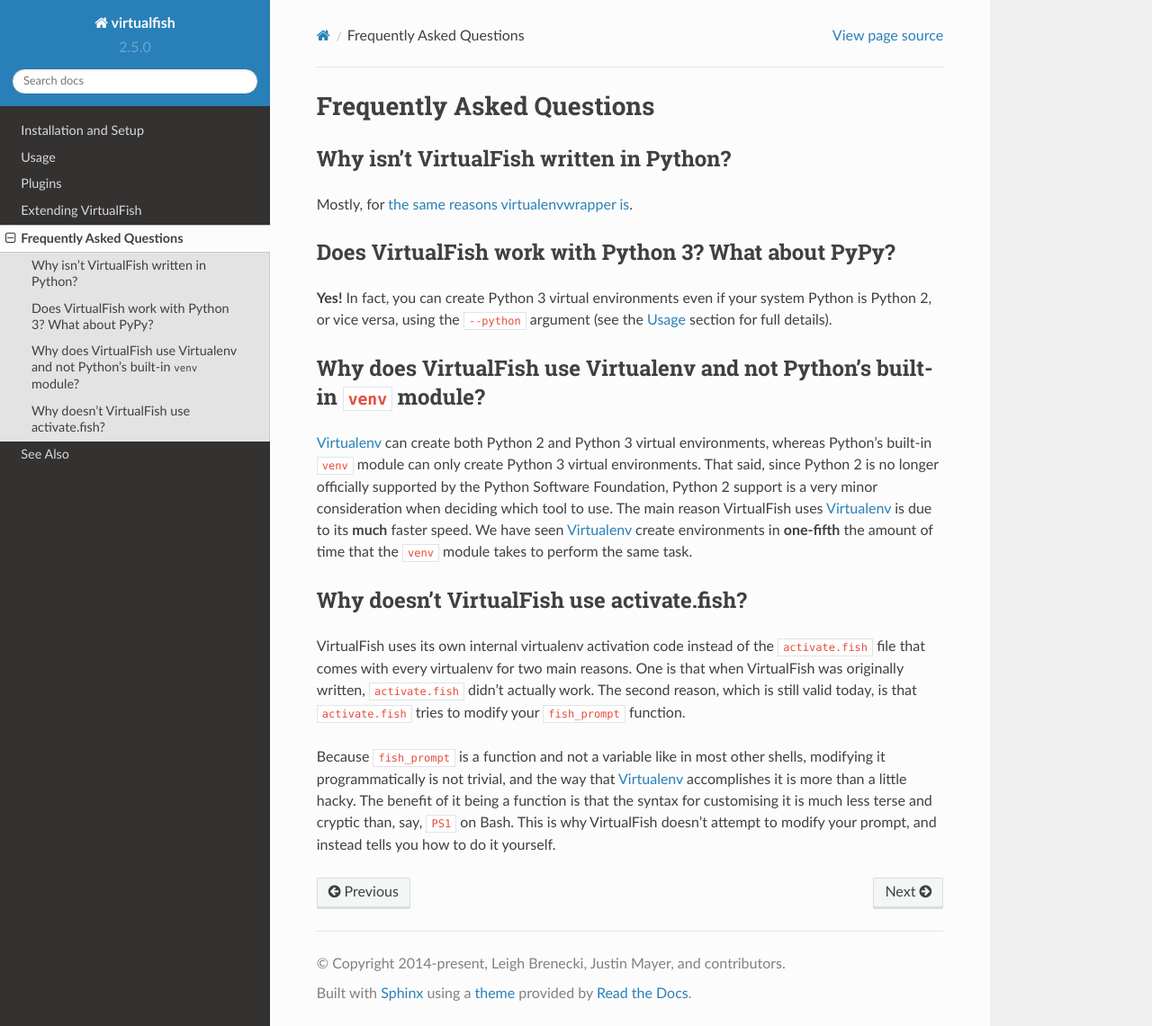
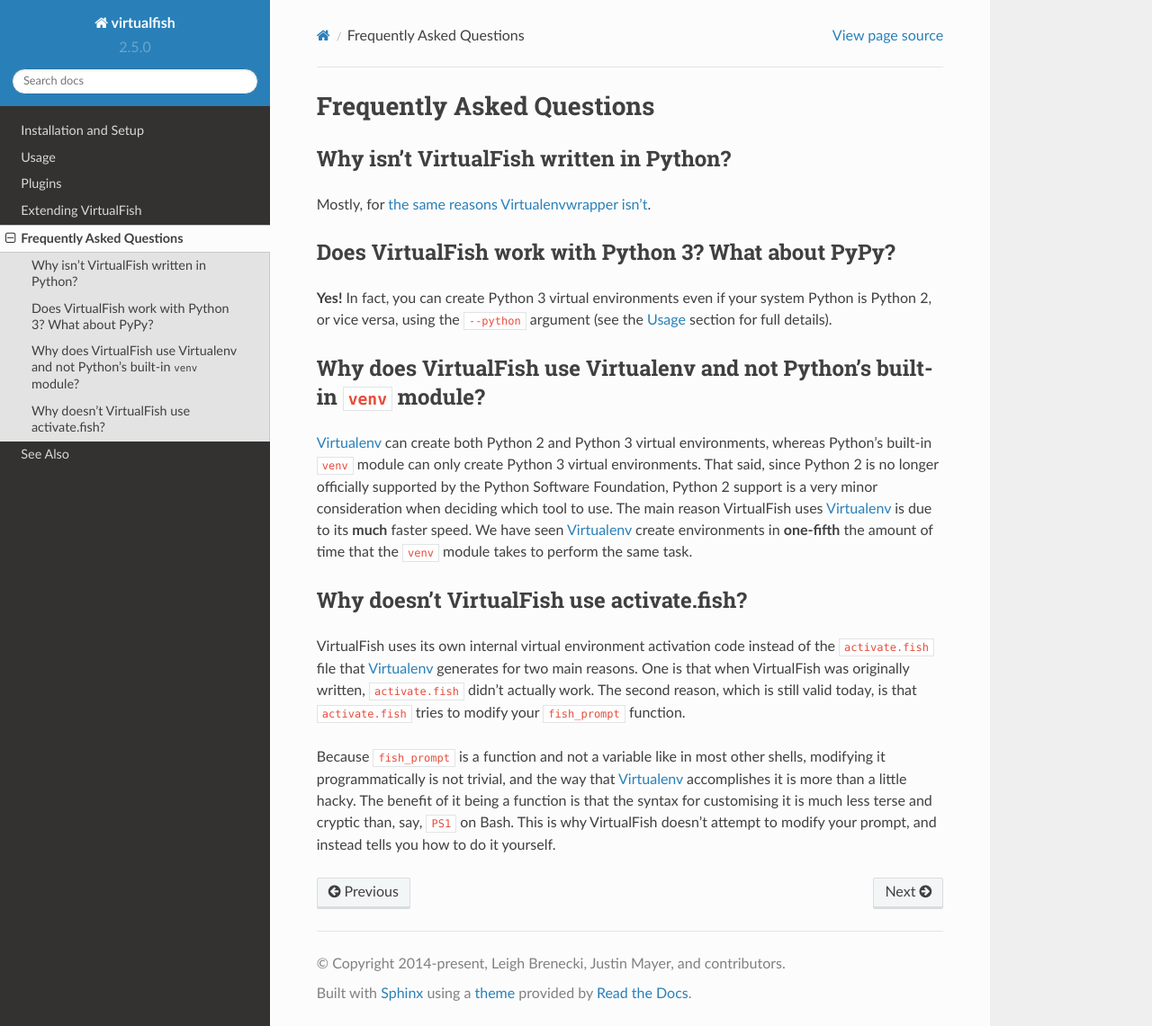
Before and after one commit to justinmayer/virtualfish, a Sphinx documentation site: the page built from docs/faq.rst, in a window 1280 px wide and 1141 px high. Shown: the whole window at 90% size. Built offline with Sphinx 7.4.7 and the Read the Docs theme 2.0.0, drawn with Linux system fonts in a browser that asks for light colours.

Commit message:
Improve FAQ language and formatting

```diff
--- a/docs/faq.rst
+++ b/docs/faq.rst
@@ -4,7 +4,7 @@
 Why isn’t VirtualFish written in Python?
 ----------------------------------------
 
-Mostly, for `the same reasons virtualenvwrapper is`_.
+Mostly, for `the same reasons Virtualenvwrapper isn’t`_.
 
 Does VirtualFish work with Python 3? What about PyPy?
 -----------------------------------------------------
@@ -28,8 +28,8 @@
 Why doesn’t VirtualFish use activate.fish?
 ------------------------------------------
 
-VirtualFish uses its own internal virtualenv activation code instead of the
-``activate.fish`` file that comes with every virtualenv for two main reasons.
+VirtualFish uses its own internal virtual environment activation code instead
+of the ``activate.fish`` file that Virtualenv_ generates for two main reasons.
 One is that when VirtualFish was originally written, ``activate.fish`` didn't
 actually work. The second reason, which is still valid today, is that
 ``activate.fish`` tries to modify your ``fish_prompt`` function.
@@ -42,4 +42,4 @@
 your prompt, and instead tells you how to do it yourself.
 
 .. _Virtualenv: https://virtualenv.pypa.io/
-.. _the same reasons virtualenvwrapper is: https://virtualenvwrapper.readthedocs.io/en/latest/design.html
+.. _the same reasons Virtualenvwrapper isn’t: https://virtualenvwrapper.readthedocs.io/en/latest/design.html
```
